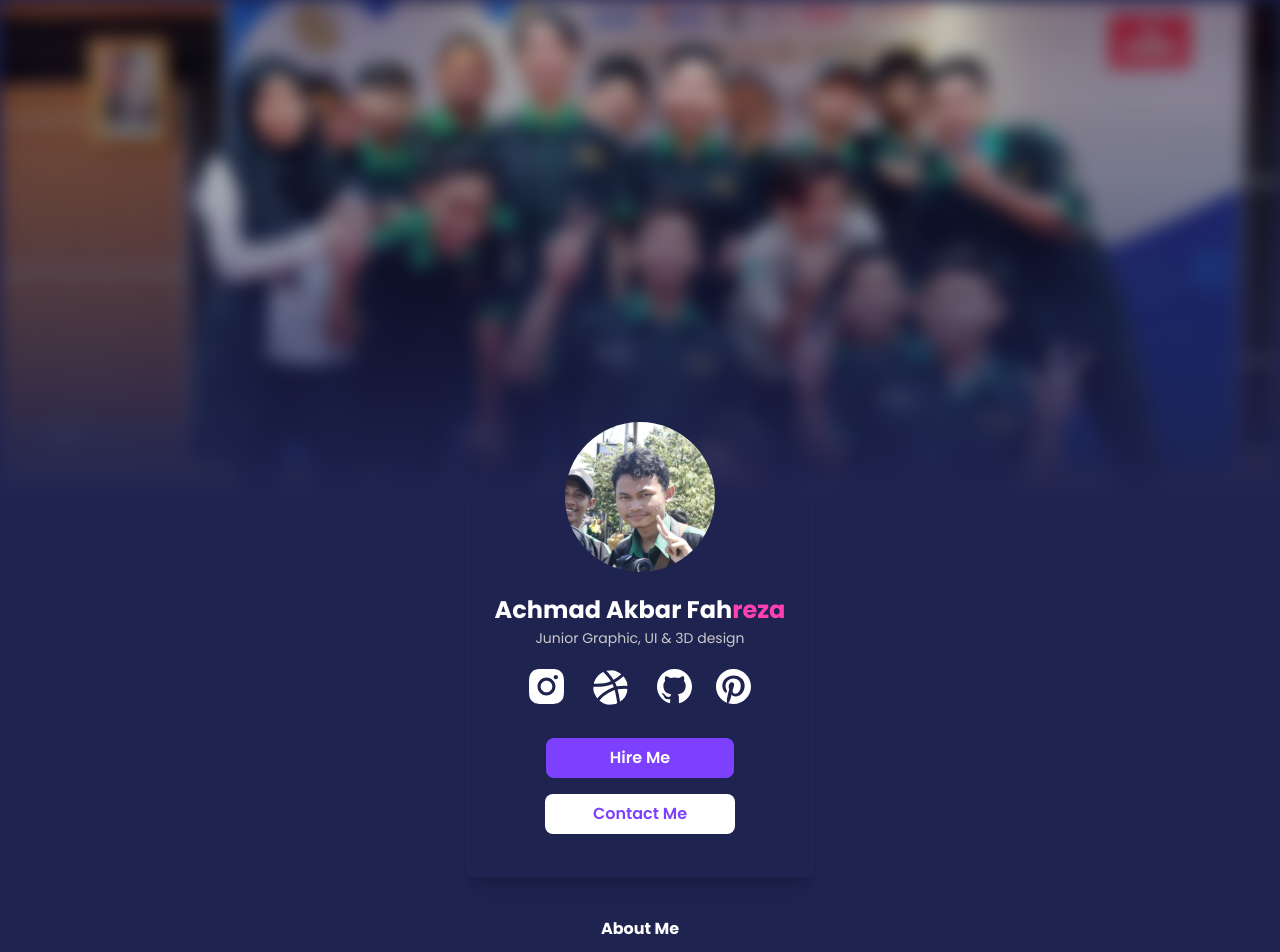
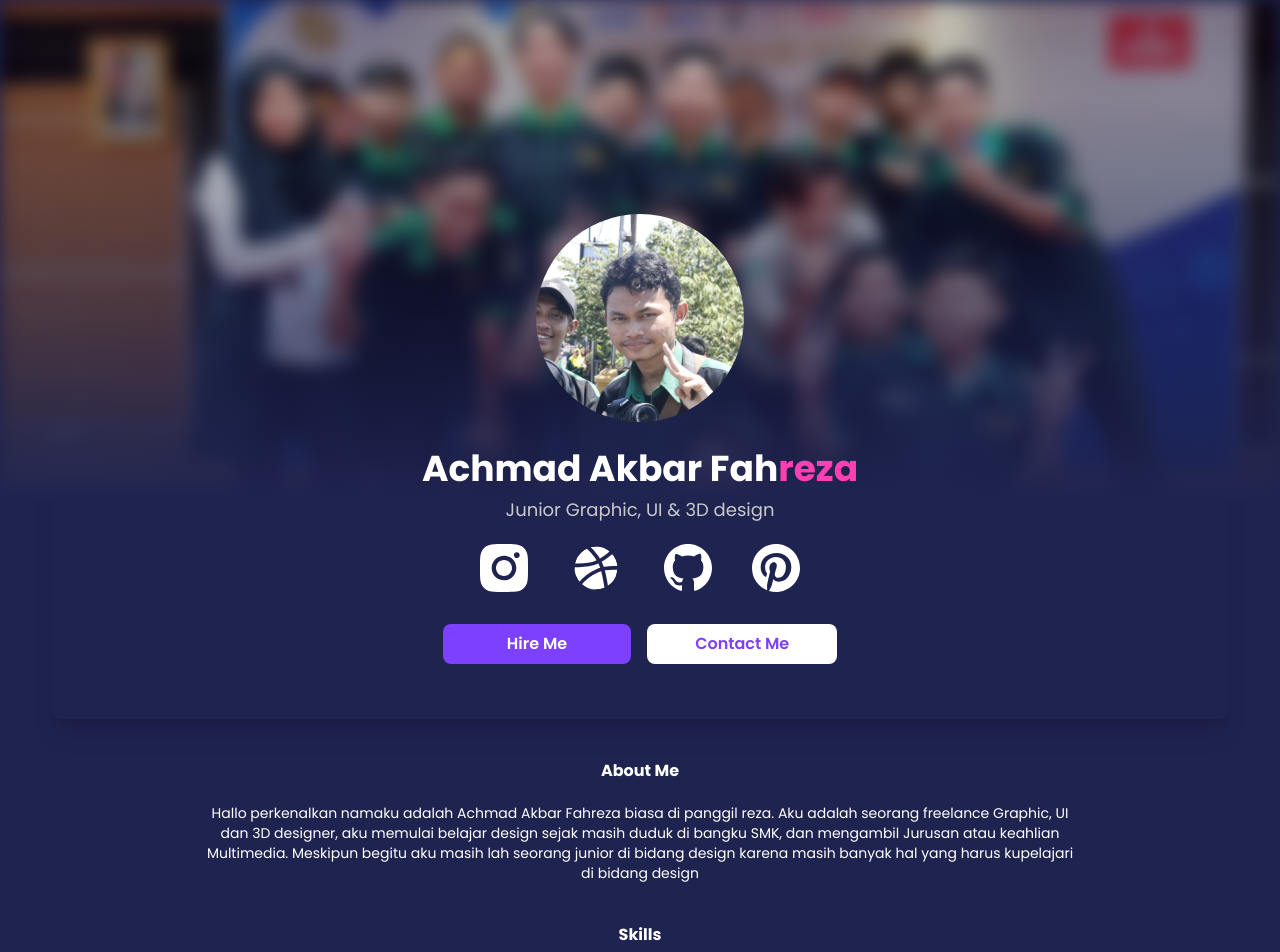
Before and after one commit to AkbarFahreza/Arzee, a Next.js app: page / in a window 1280 px wide. Shown: the top 952 px of the page. Built offline with nearby package versions, Linux system fonts and the light colour scheme.

Commit message:
responsive

```diff
--- a/components/aboutMe.js
+++ b/components/aboutMe.js
@@ -1,6 +1,6 @@
 export default function AboutMs() {
     return (
-        <div className="w-[340px] mx-auto">
+        <div className="w-[340px] lg:w-[874px] mx-auto">
         <div className=" my-10 flex flex-col justify-center text-white ">
             <h1 className="font-bold mx-auto">About Me</h1>
             <p className="text-center mt-5 text-sm">Hallo perkenalkan namaku adalah Achmad Akbar Fahreza biasa di panggil reza. Aku adalah seorang freelance Graphic, UI dan 3D designer, aku memulai belajar design sejak masih duduk di bangku SMK, dan mengambil Jurusan atau keahlian Multimedia. Meskipun begitu aku masih lah seorang junior di bidang design karena masih banyak hal yang harus kupelajari di bidang design</p>
--- a/components/buttons.js
+++ b/components/buttons.js
@@ -1,9 +1,9 @@
 export default function Buttons(){
     return(
         <div className="flex justify-center mt-5">
-              <div className="flex flex-col">
-                <a className="my-2 rounded-lg py-2 px-16 font-semibold text-white align-middle bg-secondary hover:bg-aksen mx-auto" src="#">Hire Me</a>
-                <a className="my-2 rounded-lg py-2 px-12 font-semibold text-secondary bg-white hover:bg-aksen hover:text-white" src="#">Contact Me</a>
+              <div className="flex flex-col lg:flex-row cursor-pointer">
+                <a className="my-2 lg:mx-2 rounded-lg py-2 px-16 font-semibold text-white align-middle bg-secondary hover:bg-aksen mx-auto" src="#">Hire Me</a>
+                <a className="my-2 lg:mx-2 rounded-lg py-2 px-12 font-semibold text-secondary bg-white hover:bg-aksen hover:text-white" src="#">Contact Me</a>
               </div>
             </div>
     )
--- a/components/icon.js
+++ b/components/icon.js
@@ -1,5 +1,5 @@
 export default function Icon({children}) {
     return (
-        <li className="mx-3 hover:-mt-3 hover:ease-in-out hover:duration-300 hover:pb-3">{children}</li>
+        <li className="mx-3 lg:mx-5 hover:-mt-3 hover:ease-in-out hover:duration-300 hover:pb-3 cursor-pointer">{children}</li>
     )
 }
--- a/components/icons.js
+++ b/components/icons.js
@@ -3,10 +3,10 @@ export default function Icons() {
     return (
         <div className="">
             <ul className="flex justify-center mt-5">
-                <Icon><a href="https://instagram.com/revernry"><img className="h-[35px]" src="./instagram-ic.svg"></img></a></Icon>
-                <Icon><a href="https://dribbble.com/Arzee"><img className="h-[45px] -mt-1" src="./dribble-ic.svg"></img></a></Icon>
-                <Icon><a href="https://github.com/AkbarFahreza"><img className="h-[35px]" src="./github-ic.svg"></img></a></Icon>
-                <Icon><a href="https://id.pinterest.com/ArzeeSign/_created"><img className="h-[35px]" src="./pinterest-ic.svg"></img></a></Icon>
+                <Icon><a href="https://instagram.com/revernry"><img className="h-[35px] lg:h-12" src="./instagram-ic.svg"></img></a></Icon>
+                <Icon><a href="https://dribbble.com/Arzee"><img className="h-[45px] -mt-1 lg:h-14" src="./dribble-ic.svg"></img></a></Icon>
+                <Icon><a href="https://github.com/AkbarFahreza"><img className="h-[35px] lg:h-12" src="./github-ic.svg"></img></a></Icon>
+                <Icon><a href="https://id.pinterest.com/ArzeeSign/_created"><img className="h-[35px] lg:h-12" src="./pinterest-ic.svg"></img></a></Icon>
             </ul>
         </div>
     )
--- a/components/profiles.js
+++ b/components/profiles.js
@@ -1,11 +1,11 @@
 export default function Profiles() {
     return (
         <>
-            <div className="flex -mt-20 justify-center">
-                <img className="w-[150px]" src="./Profile pict.svg"></img>
+            <div className="flex -mt-20 lg:-mt-20 justify-center">
+                <img className="w-[150px] lg:w-52" src="./Profile pict.svg"></img>
             </div><div className="flex justify-center flex-col mx-auto text-center mt-5">
-                <h1 className="text-[24px] font-bold text-white">Achmad Akbar Fah<span className="text-aksen">reza</span></h1>
-                <h5 className="text-[14px] text-gray">Junior Graphic, UI & 3D design</h5>
+                <h1 className="text-[24px] font-bold text-white md:text-[36px]">Achmad Akbar Fah<span className="text-aksen">reza</span></h1>
+                <h5 className="text-[14px] lg:text-lg text-gray">Junior Graphic, UI & 3D design</h5>
             </div>
         </>
     )
--- a/pages/index.js
+++ b/pages/index.js
@@ -1,25 +1,30 @@
-import AboutMe from "../components/aboutMe"
-import Buttons from "../components/buttons"
-import Icons from "../components/icons"
-import Profiles from "../components/profiles"
-import Skills from "../components/skills"
+import AboutMe from "../components/aboutMe";
+import Buttons from "../components/buttons";
+import Icons from "../components/icons";
+import Profiles from "../components/profiles";
+import Skills from "../components/skills";
 export default function Home() {
   return (
     <>
       <div className="bg-base font-Poppins">
-        <div className="">
-          <img className="-z-50" src="./banner.svg"></img></div>
-        <div className="container mx-auto">
-          <div className="w-[350px] h-[455px] bg-base mx-auto -mt-4 shadow-xl rounded-lg">
+        <div className="block">
+          <img className="" src="./banner.svg"></img>
+        </div>
+        <div className=" lg:-mt-72">
+          <div className="container mx-auto lg:-mt-72">
+            <div className="z-50">
+              <div className="w-[350px] h-[455px] bg-base mx-auto -mt-4 shadow-xl rounded-lg lg:w-[1178px] lg:h-[505px]">
                 <Profiles></Profiles>
                 <Icons></Icons>
                 <Buttons></Buttons>
               </div>
-          <div>
+            </div>
+            <div className="container mx-auto">
               <AboutMe></AboutMe>
             </div>
-          <div>
+            <div className="container mx-auto">
               <Skills></Skills>
+            </div>
           </div>
         </div>
         <div className="flex justify-center">
@@ -27,5 +32,5 @@ export default function Home() {
         </div>
       </div>
     </>
-  )
+  );
 }
```
Lines whose indentation alone changed are shown as unchanged.
